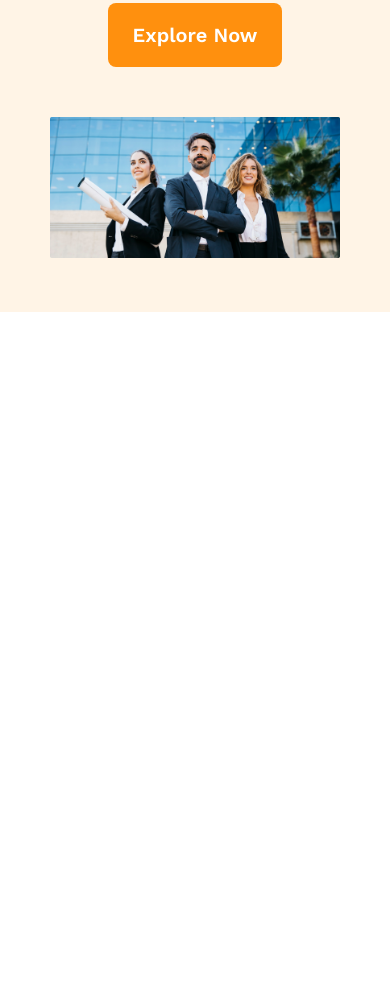
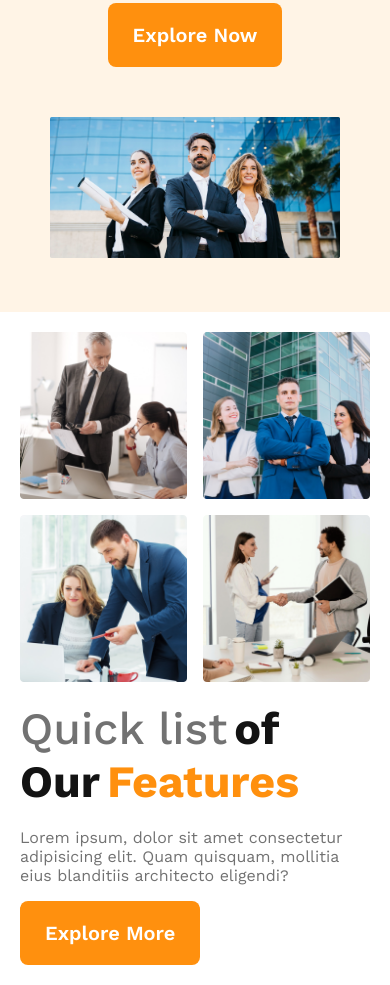
Before and after one commit to Ram-Roy15/g3-architech-website, a plain HTML site: page index.html in a window 390 px wide. Shown: the part 872-1857 px from the top of the page. Before the commit the page ends 1184 px from the top, so only its background shows below. Drawn offline with nearby package versions, Linux system fonts and the light colour scheme.

Commit message:
team section responsive complite

```diff
--- a/index.html
+++ b/index.html
@@ -20,7 +20,7 @@
       </nav>
       <div class="banner">
         <h1 class="banner-tittle">Brand New Group of Architechs</h1>
-        <p class="banner-description">
+        <p class="common-description">
           There are many variations of passages of Lorem Ipsum available, but
           the majority have suffered alteration in some form, by injected
           humour, or randomised words which don't look even
@@ -29,6 +29,28 @@
         <img src="./images/banner.png" alt="" />
       </div>
     </header>
-    <main></main>
+    <!-- main part start -->
+    <main>
+      <!-- team section -->
+      <section class="team">
+        <div class="team-img">
+          <img src="./images/team1.png" alt="" />
+          <img src="./images/team2.png" alt="" />
+          <img src="./images/team3.png" alt="" />
+          <img src="./images/team4.png" alt="" />
+        </div>
+        <div class="team-description">
+          <h2>
+            <span class="quick">Quick list</span>
+            <span class="of">of Our</span> <span class="feature">Features</span>
+          </h2>
+          <p class="common-description">
+            Lorem ipsum, dolor sit amet consectetur adipisicing elit. Quam
+            quisquam, mollitia eius blanditiis architecto eligendi?
+          </p>
+          <button class="btn-primary">Explore More</button>
+        </div>
+      </section>
+    </main>
   </body>
 </html>
--- a/style/architech.css
+++ b/style/architech.css
@@ -11,6 +11,9 @@ body {
   padding: 0;
   margin: 0;
   width: auto;
+}
+.common-description {
+  color: var(--Dark-03, #727272);
 }
 
 /* header syles */
@@ -51,9 +54,7 @@ nav a {
   font-weight: 700;
   font-size: 4rem;
 }
-.banner-description {
-  color: var(--Dark-03, #727272);
-}
+
 .btn-primary {
   border-radius: 8px;
   background: #ff900e;
@@ -69,7 +70,43 @@ nav a {
   margin-top: 50px;
 }
 
-/* responsive style  */
+/* main section styles */
+main {
+  max-width: 1440px;
+  margin: auto;
+}
+/* team section  */
+.team {
+  padding: 4rem 15rem;
+  display: flex;
+  align-items: center;
+  column-gap: 3.5rem;
+}
+.team-img {
+  display: grid;
+  grid-template-columns: repeat(2, 1fr);
+  gap: 1rem;
+}
+.team-img img {
+  width: 100%;
+}
+.quick {
+  color: #727272;
+  font-weight: 500;
+  font-size: 2.8rem;
+}
+.of {
+  color: #131313;
+  font-size: 2.8rem;
+  font-weight: 700;
+}
+
+.feature {
+  color: #ff900e;
+  font-weight: 700;
+  font-size: 2.8rem;
+}
+/* responsive style small devices  */
 @media screen and (max-width: 576px) {
   nav {
     flex-direction: column;
@@ -77,4 +114,15 @@ nav a {
   nav > ul {
     flex-direction: column;
   }
+  .team {
+    padding: 20px;
+    flex-direction: column;
+  }
 }
+
+/* responsive medium devices */
+@media screen and (min-width: 576px) and (max-width: 920px) {
+  .team {
+    padding: 20px;
+  }
+}
```
